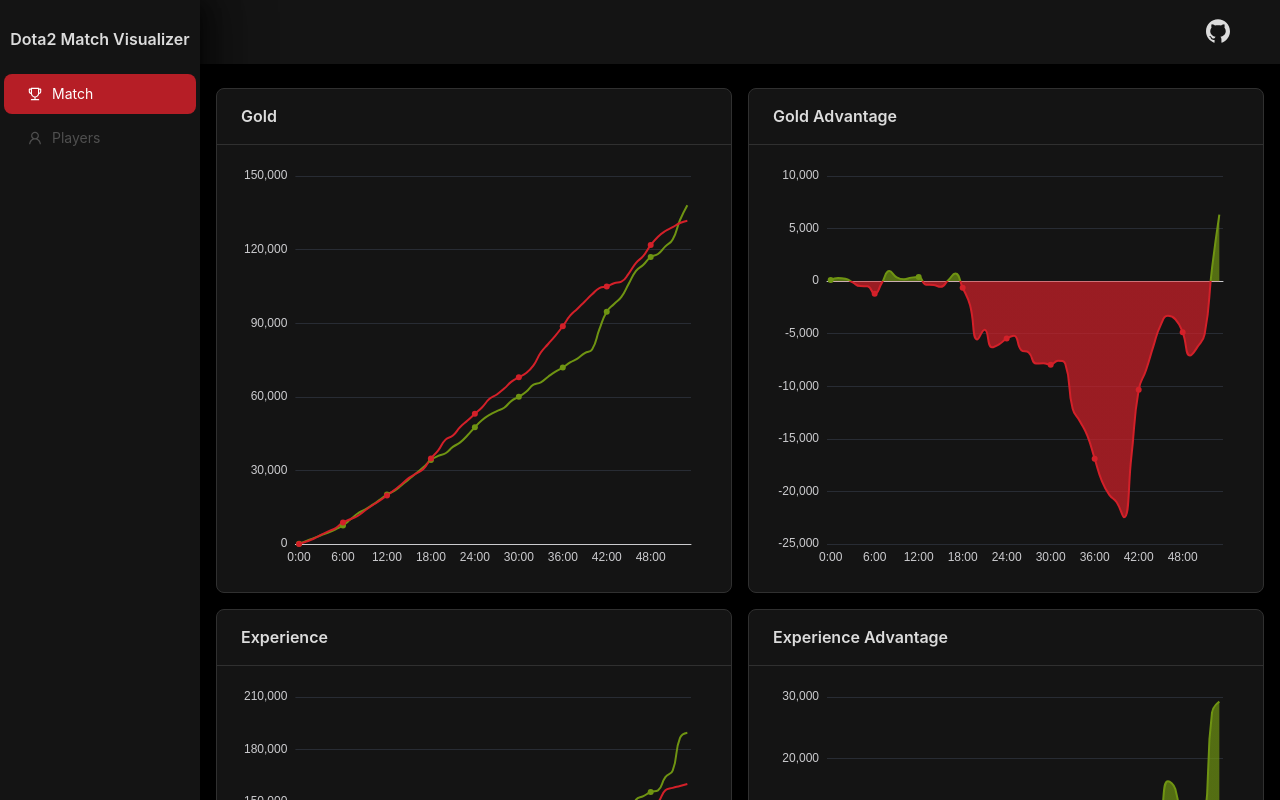
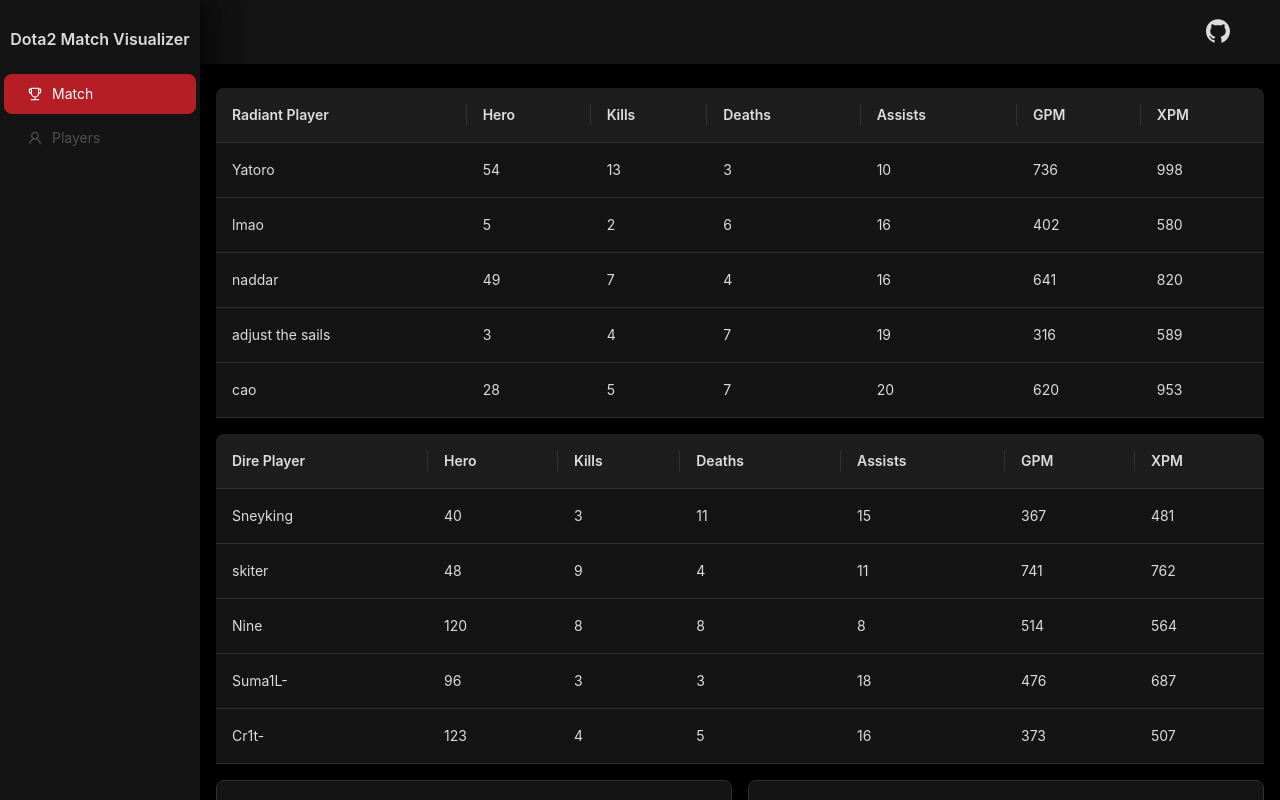
Before and after one commit to LixingSun/dota2-match-visualizer, a React (Vite) app: page / in a window 1280 px wide. Shown: the top 800 px of the page. Built offline with nearby package versions, Linux system fonts and the light colour scheme.

Commit message:
Create team scoreboard

```diff
--- /dev/null
+++ b/src/components/TeamScoreboard.tsx
@@ -0,0 +1,73 @@
+import { Table } from 'antd';
+import { FC, useMemo } from 'react';
+
+export interface IPlayerScoreboardData {
+  key: string;
+  name: string;
+  heroId: number;
+  kills: number;
+  deaths: number;
+  assists: number;
+  gpm: number;
+  xpm: number;
+}
+interface ITeamScoreboardProps {
+  data: IPlayerScoreboardData[];
+  isRadiant: boolean;
+}
+
+const columnsDefaultConfig = [
+  {
+    title: 'Player',
+    dataIndex: 'name',
+    key: 'name',
+  },
+  {
+    title: 'Hero',
+    dataIndex: 'heroId',
+    key: 'heroId',
+  },
+  {
+    title: 'Kills',
+    dataIndex: 'kills',
+    key: 'kills',
+  },
+  {
+    title: 'Deaths',
+    dataIndex: 'deaths',
+    key: 'deaths',
+  },
+  {
+    title: 'Assists',
+    dataIndex: 'assists',
+    key: 'assists',
+  },
+  {
+    title: 'GPM',
+    dataIndex: 'gpm',
+    key: 'gpm',
+  },
+  {
+    title: 'XPM',
+    dataIndex: 'xpm',
+    key: 'xpm',
+  },
+];
+
+const TeamScoreboard: FC<ITeamScoreboardProps> = ({ data, isRadiant }) => {
+  const columns = useMemo(() => {
+    const currentConfig = structuredClone(columnsDefaultConfig);
+    currentConfig[0].title = `${isRadiant ? 'Radiant' : 'Dire'} Player`;
+    return currentConfig;
+  }, [isRadiant]);
+
+  return (
+    <Table
+      dataSource={data}
+      columns={columns}
+      pagination={{ hideOnSinglePage: true }}
+    />
+  );
+};
+
+export default TeamScoreboard;
--- a/src/pages/Match/Match.tsx
+++ b/src/pages/Match/Match.tsx
@@ -4,6 +4,9 @@
 import data from '@/data/match.json';
 import ChartCard from '@/components/ChartCard';
 import AreaChart from '@/components/AreaChart';
+import TeamScoreboard, {
+  IPlayerScoreboardData,
+} from '@/components/TeamScoreboard';
 
 interface IMatchData {
   radiant_gold_adv: number[];
@@ -12,6 +15,8 @@
   dire_gold: number[];
   radiant_xp: number[];
   dire_xp: number[];
+  radiant_scoreboard: IPlayerScoreboardData[];
+  dire_scoreboard: IPlayerScoreboardData[];
 }
 
 const calcTeamGoldXp = (teamNumber: number, isGold: boolean): number[] => {
@@ -38,6 +43,21 @@
   return teamSum;
 };
 
+const calcScoreboard = (teamNumber: number): IPlayerScoreboardData[] => {
+  return data.players
+    .filter((player) => player.team_number == teamNumber)
+    .map((player) => ({
+      key: player.account_id.toString(),
+      name: player.personaname,
+      heroId: player.hero_id,
+      kills: player.kills,
+      deaths: player.deaths,
+      assists: player.assists,
+      gpm: player.gold_per_min,
+      xpm: player.xp_per_min,
+    }));
+};
+
 export const Match: FC = () => {
   const [matchData, SetMatchData] = useState<IMatchData>({
     radiant_gold_adv: [],
@@ -46,6 +66,8 @@
     dire_gold: [],
     radiant_xp: [],
     dire_xp: [],
+    radiant_scoreboard: [],
+    dire_scoreboard: [],
   });
 
   useEffect(() => {
@@ -56,11 +78,19 @@
       dire_gold: calcTeamGoldXp(1, true),
       radiant_xp: calcTeamGoldXp(0, false),
       dire_xp: calcTeamGoldXp(1, false),
+      radiant_scoreboard: calcScoreboard(0),
+      dire_scoreboard: calcScoreboard(1),
     });
   }, []);
 
   return (
     <Row gutter={[16, 16]}>
+      <Col span={24}>
+        <TeamScoreboard data={matchData.radiant_scoreboard} isRadiant={true} />
+      </Col>
+      <Col span={24}>
+        <TeamScoreboard data={matchData.dire_scoreboard} isRadiant={false} />
+      </Col>
       <Col xs={24} lg={12}>
         <ChartCard title="Gold">
           <TeamLineChart data={[matchData.radiant_gold, matchData.dire_gold]} />
```
